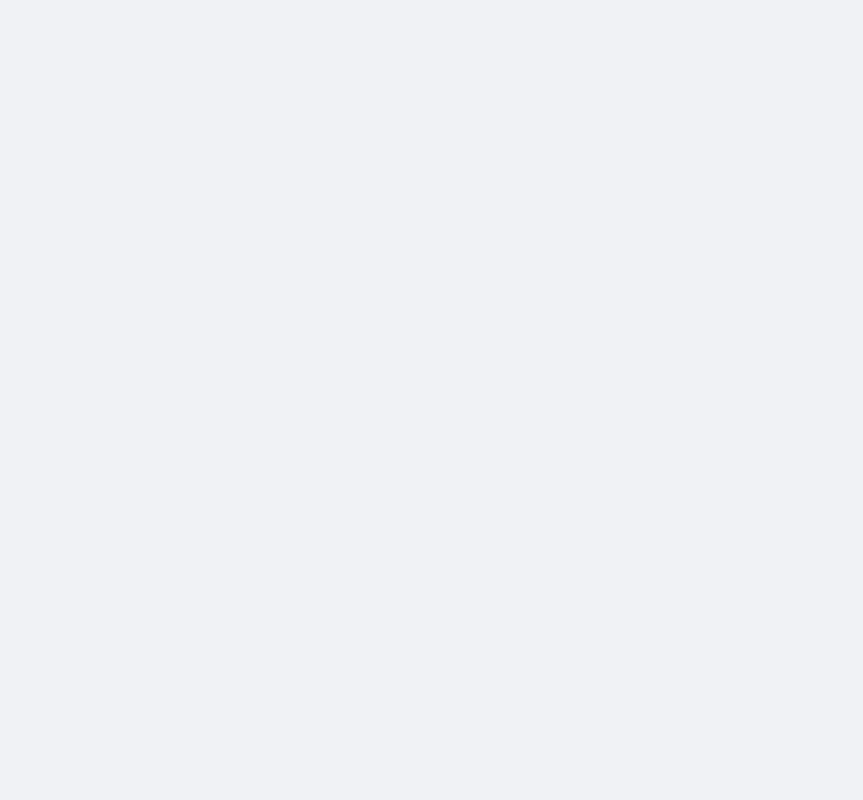
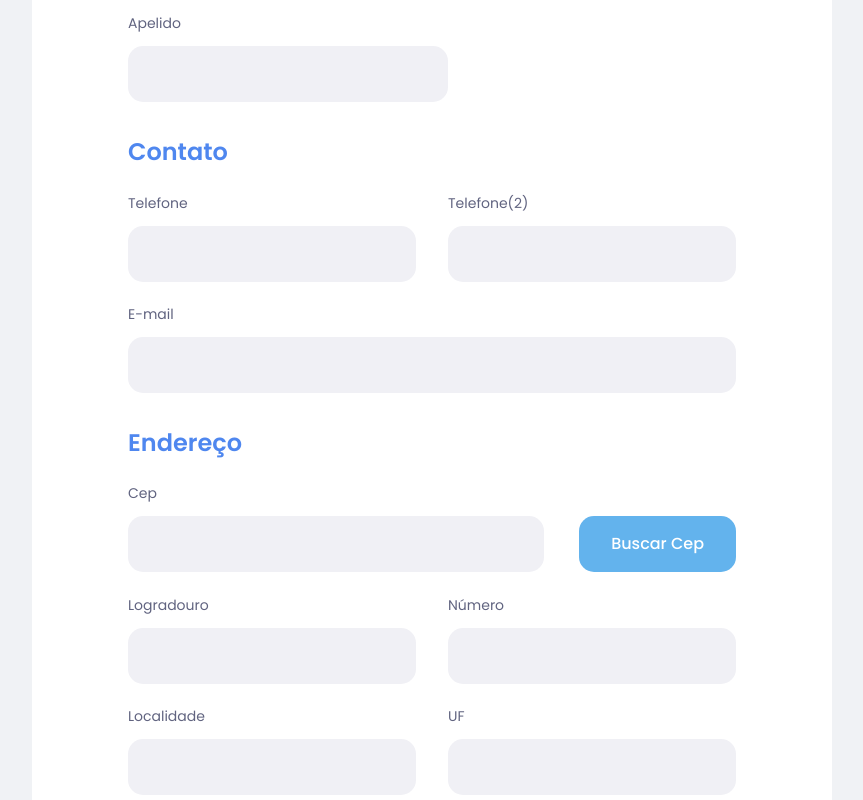
Before and after one commit to LeonardoCD/Save.it, a React (Create React App) app: page /create-contact in a window 1280 px wide. Shown: the part 580-1380 px from the top of the page, without its empty margins (208-1071 px from the left). Before the commit the page ends 800 px from the top, so only its background shows below. Built offline with nearby package versions, Linux system fonts and the light colour scheme.

Commit message:
feat: create contact registration form

```diff
--- a/src/components/Button/index.tsx
+++ b/src/components/Button/index.tsx
@@ -5,11 +5,23 @@ interface ButtonProps {
   color: string;
   background: string;
   onClick?: () => void;
+  width?: string;
 }
 
-export function Button({ color, background, onClick, text }: ButtonProps) {
+export function Button({
+  color,
+  background,
+  onClick,
+  text,
+  width,
+}: ButtonProps) {
   return (
-    <ButtonWrapper color={color} background={background} onClick={onClick}>
+    <ButtonWrapper
+      color={color}
+      background={background}
+      onClick={onClick}
+      width={width}
+    >
       {text}
     </ButtonWrapper>
   );
--- a/src/components/Button/style.tsx
+++ b/src/components/Button/style.tsx
@@ -3,13 +3,14 @@ import styled from "styled-components";
 interface ButtonProps {
   color: string;
   background: string;
+  width?: string;
 }
 
 export const ButtonWrapper = styled.button<ButtonProps>`
-  width: fit-content;
+  width: ${({ width }) => (width ? width : "fit-content")};
   padding: 1rem 2rem;
 
-  font-weight: var(--semibold);
+  font-weight: var(--fw-medium);
   font-size: var(--default);
 
   border-radius: 15px;
--- /dev/null
+++ b/src/components/Form/styles.ts
@@ -0,0 +1,37 @@
+import styled from "styled-components";
+
+export const Form = styled.form`
+  display: flex;
+  flex-direction: column;
+  gap: 2rem;
+  margin: auto;
+
+  /* width: fit-content; */
+  width: 50rem;
+  padding: 4.5rem 6rem;
+  margin-top: 2rem;
+  margin-bottom: 2rem;
+
+  background-color: var(--white);
+  border-radius: 15px;
+
+
+  h1 {
+    color: var(--primary);
+    font-weight: var(--fw-semibold);
+    font-size: var(--large);
+  }
+
+  /* fieldset {
+    display: flex;
+    flex-direction: column;
+    gap: 10rem;
+  } */
+
+  legend {
+    color: var(--primary);
+    font-weight: var(--fw-semibold);
+    font-size: var(--bigger);
+  }
+
+`;
--- /dev/null
+++ b/src/components/Input/index.tsx
@@ -0,0 +1,33 @@
+import { forwardRef, ForwardRefRenderFunction } from "react";
+import { Label, InputContainer, InputWrapper } from "./styles";
+
+interface InputProps {
+  name: string;
+  type: string;
+  placeholder?: string;
+  label: string;
+  id: string;
+  width?: string;
+  // error?: FieldError;
+}
+
+const InputBase: ForwardRefRenderFunction<HTMLInputElement, InputProps> = (
+  { name, type, placeholder, label, id, width, ...rest },
+  ref
+) => {
+  return (
+    <InputWrapper width={width}>
+      <Label htmlFor={id}>{label}</Label>
+      <InputContainer
+        id={id}
+        name={name}
+        type={type}
+        placeholder={placeholder}
+        {...rest}
+        ref={ref}
+        // error={!!error}
+      />
+    </InputWrapper>
+  );
+};
+export const Input = forwardRef(InputBase);
--- /dev/null
+++ b/src/components/Input/styles.ts
@@ -0,0 +1,35 @@
+import styled from "styled-components";
+
+interface InputProps {
+  error?: boolean;
+}
+
+interface InputWrapperProps {
+  width?: string;
+}
+
+export const InputWrapper = styled.div<InputWrapperProps>`
+  display: flex;
+  flex-direction: column;
+  gap: 0.75rem;
+
+  margin-top: 1.4rem;
+  width: ${({ width }) => width ? width : '100%'};
+`;
+
+export const InputContainer = styled.input<InputProps>`
+  height: 3.5rem;
+  width: 100%;
+  padding: 1rem;
+
+  color: var(--gray-800);
+  background-color: var(--gray-400);
+  border-radius: 15px;
+  outline: none;
+`;
+
+export const Label = styled.label`
+  font-size: var(--medium);
+  color: var(--gray-700);
+  font-weight: var(--fw-regular);
+`;
--- a/src/components/index.ts
+++ b/src/components/index.ts
@@ -9,3 +9,5 @@ export { ShowContactModal } from "./ShowContactModal";
 export { DeleteContactModal } from "./DeleteContactModal";
 export { Header } from "./Header";
 export { ButtonWithIcon } from "./ButtonWithIcon";
+export { Form } from "./Form/styles";
+export { Input } from "./Input";
--- /dev/null
+++ b/src/pages/CreateContact/components/FormCreateContact/index.tsx
@@ -0,0 +1,94 @@
+import { Button, Form, Input, Row } from "../../../../components";
+
+export function FormCreateContact() {
+  return (
+    <Form>
+      <h1>Criar Novo Contato</h1>
+      <fieldset>
+        <legend>Dados</legend>
+        <Input name="name" type="text" label="Nome" id="name" />
+        <Input name="lastName" type="text" label="Sobrenome" id="lastName" />
+        <Input
+          name="surName"
+          type="text"
+          label="Apelido"
+          id="surName"
+          width="20rem"
+        />
+      </fieldset>
+
+      <fieldset>
+        <legend>Contato</legend>
+        <Row style={{ justifyContent: "space-between" }}>
+          <Input
+            name="telephone"
+            type="text"
+            label="Telefone"
+            id="telephone"
+            width="18rem"
+          />
+          <Input
+            name="telephone2"
+            type="text"
+            label="Telefone(2)"
+            id="telephone2"
+            width="18rem"
+          />
+        </Row>
+        <Input name="email" type="email" label="E-mail" id="email" />
+      </fieldset>
+
+      <fieldset>
+        <legend>Endereço</legend>
+        <Row
+          style={{ justifyContent: "space-between", alignItems: "flex-end" }}
+        >
+          <Input name="cep" type="text" label="Cep" id="cep" width="26rem" />
+          <Button
+            text="Buscar Cep"
+            color="var(--white)"
+            background="var(--blue-700)"
+          />
+        </Row>
+        <Row style={{ justifyContent: "space-between" }}>
+          <Input
+            name="logradouro"
+            type="text"
+            label="Logradouro"
+            id="logradouro"
+            width="18rem"
+          />
+          <Input
+            name="number"
+            type="text"
+            label="Número"
+            id="number"
+            width="18rem"
+          />
+        </Row>
+        <Row style={{ justifyContent: "space-between" }}>
+          <Input
+            name="locale"
+            type="text"
+            label="Localidade"
+            id="locale"
+            width="18rem"
+          />
+          <Input name="uf" type="text" label="UF" id="uf" width="18rem" />
+        </Row>
+      </fieldset>
+
+      <fieldset>
+        <legend>Agrupamento</legend>
+        <Input name="tag" type="text" label="Marcador" id="tag" />
+      </fieldset>
+
+      <Button
+        text="CADASTRAR CONTATO"
+        color="var(--white)"
+        background="var(--blue-700)"
+        width="100%"
+      />
+    </Form>
+  );
+}
--- a/src/pages/CreateContact/index.tsx
+++ b/src/pages/CreateContact/index.tsx
@@ -1,9 +1,11 @@
 import { Header } from "../../components";
+import { FormCreateContact } from "./components/FormCreateContact";
 
 export function CreateContact() {
   return (
     <>
       <Header />
+      <FormCreateContact />
     </>
   );
 }
```
